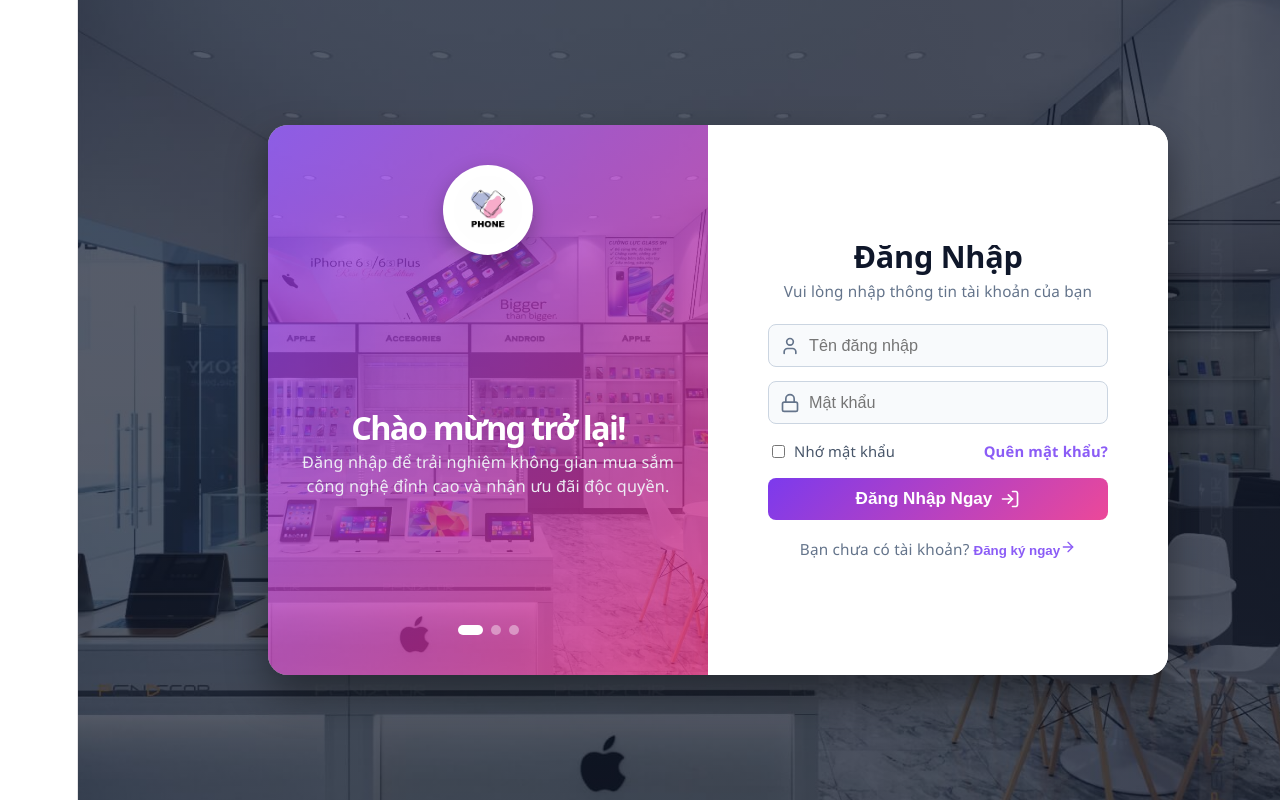
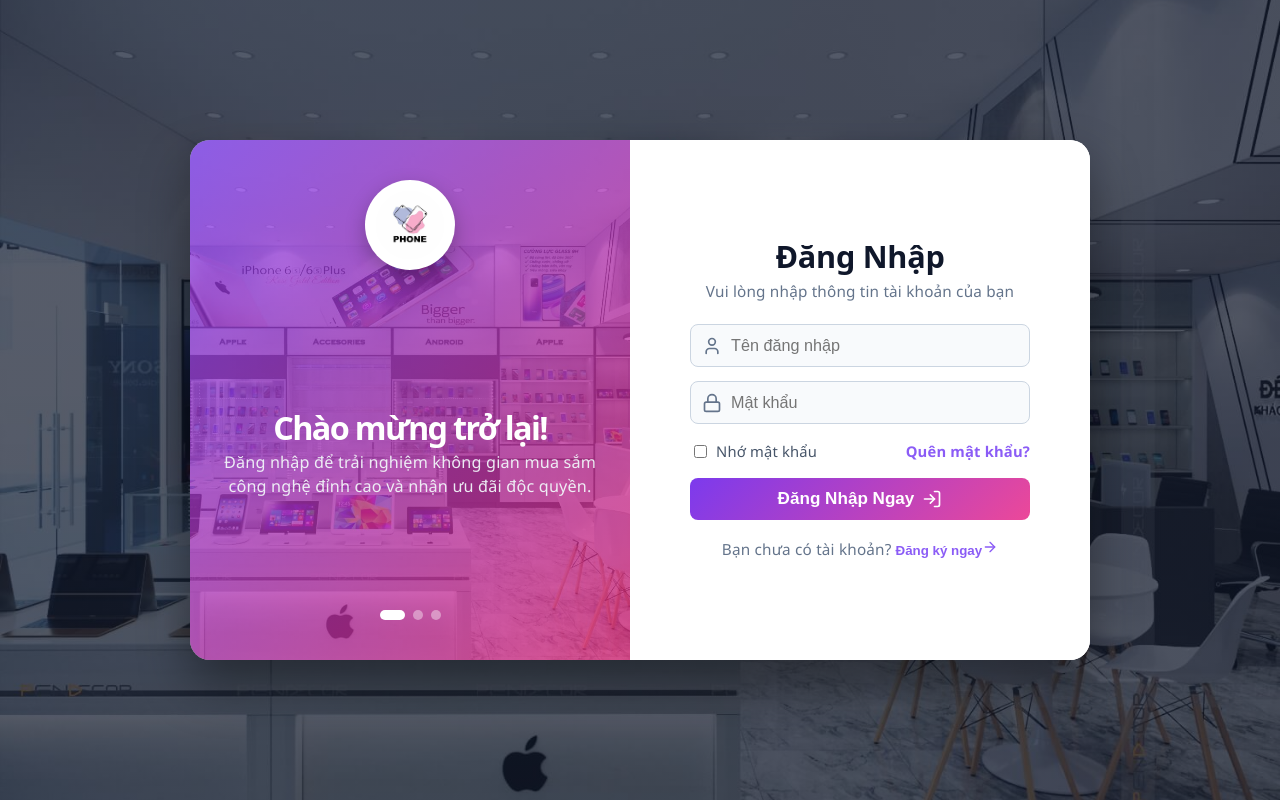
Before and after one commit to Dang-tu-art/Do_An_Tot_Nghiep, a React app in the folder frontend/: page / in a window 1280 px wide. Built offline with nearby package versions, Linux system fonts and the light colour scheme; the HTML template or start-up script is replaced by a standard one.

Commit message:
cap nhat lich su

```diff
--- a/frontend/src/pages/AuthPage.css
+++ b/frontend/src/pages/AuthPage.css
@@ -11,7 +11,7 @@
     --transition: all 0.3s ease;
 }
 
-/* Nền toàn màn hình */
+/* Nền toàn màn hình - Căn giữa tuyệt đối bằng Flexbox */
 .auth-page-wrapper {
     display: flex;
     justify-content: center;
@@ -21,24 +21,28 @@
     background: linear-gradient(rgba(15, 23, 42, 0.7), rgba(15, 23, 42, 0.7)),
                 url('../assets/auth-bg.jpg') no-repeat center center / cover;
     font-family: 'Segoe UI', Tahoma, Geneva, Verdana, sans-serif;
-    padding: 20px;
+    padding: 0;
+    margin: 0;
     box-sizing: border-box;
+    position: fixed;
+    top: 0;
+    left: 0;
 }
 
-/* Khung Auth bao gồm 2 phần chia 50-50 */
+/* Khung Auth nằm chính giữa màn hình, chia đều 50-50 */
 .auth-container {
     display: flex;
     background-color: #ffffff;
     border-radius: var(--border-radius);
-    box-shadow: 0 20px 40px rgba(0, 0, 0, 0.4);
-    width: 100%;
-    max-width: 900px;
-    height: 550px;
+    box-shadow: 0 25px 50px rgba(0, 0, 0, 0.4);
+    width: 900px;
+    max-width: 90%;
+    height: 520px;
     overflow: hidden;
-    position: relative;
+    box-sizing: border-box;
 }
 
-/* --- BÊN TRÁI: Hình ảnh + Logo --- */
+/* --- BÊN TRÁI: Hình ảnh + Logo (Đúng 50%) --- */
 .auth-side-info {
     flex: 1;
     position: relative;
@@ -84,6 +88,7 @@
     flex-direction: column;
     justify-content: space-between;
     align-items: center;
+    width: 100%;
 }
 
 .auth-logo {
@@ -129,7 +134,7 @@
     border-radius: 5px;
 }
 
-/* --- BÊN PHẢI: Form đăng nhập --- */
+/* --- BÊN PHẢI: Form đăng nhập (Đúng 50%) --- */
 .auth-side-form {
     flex: 1;
     padding: 40px;
--- a/frontend/src/pages/ShopPage.jsx
+++ b/frontend/src/pages/ShopPage.jsx
@@ -155,6 +155,7 @@ export default function ShopPage() {
   const [reviewProductId, setReviewProductId] = useState(null);
   const [reviewRating, setReviewRating] = useState(5);
   const [reviewComment, setReviewComment] = useState('');
+  const [selectedOrderId, setSelectedOrderId] = useState(null);
 
   // Hàm tải danh sách đơn hàng thực tế từ Backend MySQL
   const fetchUserOrders = async () => {
@@ -235,7 +236,8 @@ const handleSendReview = async (e) => {
         product_id: Number(finalProductId),
         user_id: Number(currentUserId),
         rating: Number(reviewRating),
-        comment: reviewComment
+        comment: reviewComment,
+        order_id: selectedOrderId // 🟢 Bổ sung order_id vào đây để Backend biết đơn hàng nào cần cập nhật!
       })
     });
 
@@ -246,6 +248,11 @@ const handleSendReview = async (e) => {
       setShowReviewModal(false);
       setReviewComment('');
       setReviewRating(5);
+
+      // 🟢 Gọi lại hàm lấy danh sách đơn hàng để cập nhật ngay giao diện (biến thành "Đã đánh giá")
+      if (typeof fetchCustomerOrders === 'function') {
+        fetchCustomerOrders();
+      }
     } else {
       // Hiển thị chính xác thông báo lỗi từ Backend trả về
       alert(`Gửi thất bại: ${data.message || 'Lỗi dữ liệu'}`);
@@ -901,10 +908,17 @@ useEffect(() => {
                         </td>
                        <td style={{ textAlign: 'center' }}>
   {order.status === 'Đã giao' ? (
+    // 🟢 Kiểm tra nếu đã đánh giá thì hiện chữ mờ, chưa thì hiện nút đánh giá
+    order.is_reviewed === 1 || order.is_reviewed === true ? (
+      <span style={{ color: '#64748b', fontSize: '0.85rem', fontWeight: '500', backgroundColor: '#f1f5f9', padding: '6px 10px', borderRadius: '4px' }}>
+        ✓ Đã đánh giá
+      </span>
+    ) : (
       <button
         className="btn-review-order"
         style={{ padding: '6px 12px', backgroundColor: '#f59e0b', color: '#fff', border: 'none', borderRadius: '4px', cursor: 'pointer', fontWeight: '600' }}
         onClick={() => {
+          setSelectedOrderId(order.id);
           const prodId = order.product_id || (order.items && order.items[0]?.product_id) || 1;
           setReviewProductId(prodId);
           setShowReviewModal(true);
@@ -912,6 +926,7 @@ useEffect(() => {
       >
         ⭐ Đánh giá
       </button>
+    )
   ) : order.status !== 'Đã hủy' ? (
     <button
       className="btn-cancel-order"
```
Also changed, not shown: 2 other files (tests, documents, lock files or other folders). Lines whose indentation alone changed are shown as unchanged.
